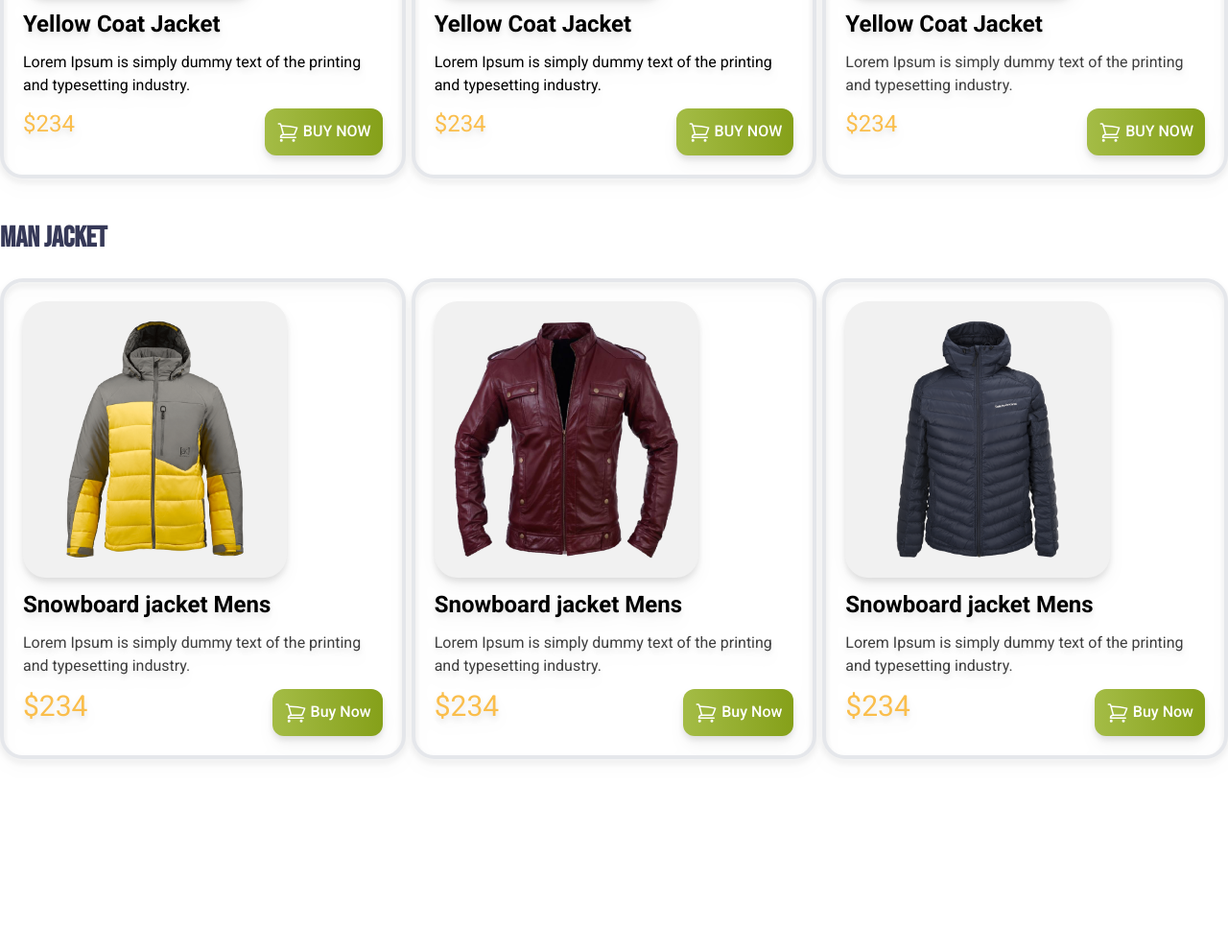
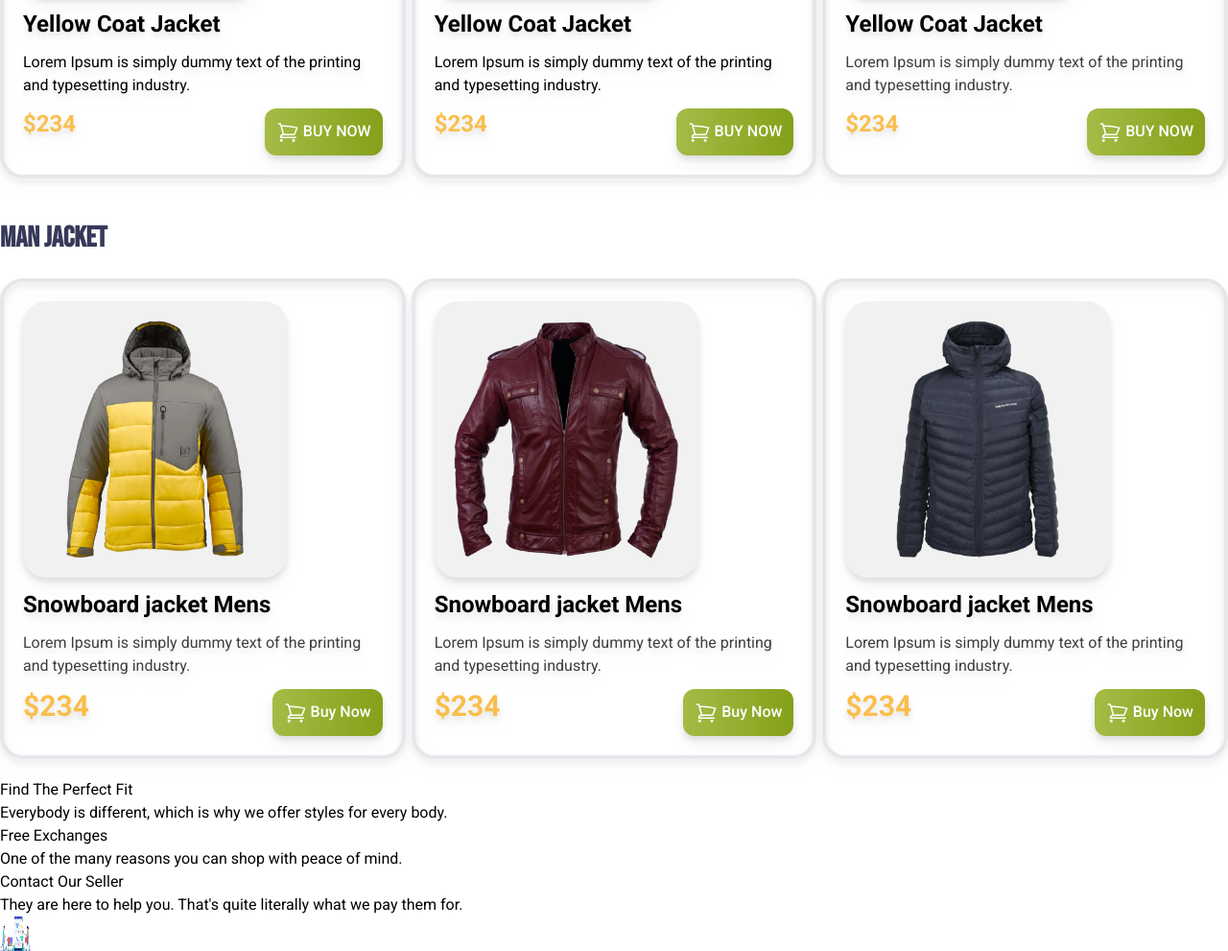
Before and after one commit to Shajid-Hasan/penguin-fashion-tailwind-css, a plain HTML site: page index.html in a window 1280 px wide. Shown: the part 906-1897 px from the top of the page at 96% size. Before the commit the page ends 1717 px from the top, so only its background shows below. Drawn offline with nearby package versions, Linux system fonts and the light colour scheme; a web font is replaced by a local one.

Commit message:
added new code

```diff
--- a/index.html
+++ b/index.html
@@ -70,7 +70,7 @@
 
                         <div class="flex justify-between">
 
-                            <h2 class="text-[#FABE4C] text-2xl">$234</h2>
+                            <h2 class="text-[#FABE4C] text-2xl font-bold">$234</h2>
 
                             <button class="bg-green-600 px-3 py-3 rounded-xl font-medium text-white bg-gradient-to-r from-[#A4BC46] to-[#85A019]">
 
@@ -94,7 +94,7 @@
 
                         <div class="flex justify-between">
 
-                            <h2 class="text-[#FABE4C] text-2xl">$234</h2>
+                            <h2 class="text-[#FABE4C] text-2xl font-bold">$234</h2>
 
                             <button class="bg-green-600 px-3 py-3 rounded-xl font-medium text-white bg-gradient-to-r from-[#A4BC46] to-[#85A019]">
 
@@ -118,7 +118,7 @@
 
                         <div class="flex justify-between">
 
-                            <h2 class="text-[#FABE4C] text-2xl">$234</h2>
+                            <h2 class="text-[#FABE4C] text-2xl font-bold">$234</h2>
 
                             <button class="bg-green-600 px-3 py-3 rounded-xl font-medium text-white bg-gradient-to-r from-[#A4BC46] to-[#85A019]">
 
@@ -130,7 +130,7 @@
                         </div>
                 </div>
             </div>
-
+        </section>
             <!-- Man Jacket Section -->
 
         <section class="my-5">
@@ -153,7 +153,7 @@
                         printing and typesetting industry.</p>
 
                     <div class="flex justify-between">
-                            <h2 class="text-3xl text-[#FABE4C]">$234</h2>
+                        <h2 class="text-3xl text-[#FABE4C] font-bold">$234</h2>
 
                         <button class="bg-green-600 px-3 py-3 rounded-xl font-medium text-white bg-gradient-to-r from-[#A4BC46] to-[#85A019]">
 
@@ -178,7 +178,7 @@
                         printing and typesetting industry.</p>
 
                     <div class="flex justify-between">
-                            <h2 class="text-3xl text-[#FABE4C]">$234</h2>
+                        <h2 class="text-3xl text-[#FABE4C] font-bold">$234</h2>
 
                         <button class="bg-green-600 px-3 py-3 rounded-xl font-medium text-white bg-gradient-to-r from-[#A4BC46] to-[#85A019]">
 
@@ -203,7 +203,7 @@
                         printing and typesetting industry.</p>
 
                     <div class="flex justify-between">
-                            <h2 class="text-3xl text-[#FABE4C]">$234</h2>
+                        <h2 class="text-3xl text-[#FABE4C] font-bold">$234</h2>
 
                         <button class="bg-green-600 px-3 py-3 rounded-xl font-medium text-white bg-gradient-to-r from-[#A4BC46] to-[#85A019]">
 
@@ -217,8 +217,27 @@
                 </div>
             </div>
     </section>
+    <div>
+        <div>
+            <h1>Find The Perfect Fit</h1>
+            <p>Everybody is different, which is why we
+                offer styles for every body.</p>
+        </div>
+        <div>
+            <h1>Free Exchanges</h1>
+            <p>One of the many reasons you can shop
+                with peace of mind.</p>
+        </div>
+        <div>
+            <h1>Contact Our Seller</h1>
+            <p>They are here to help you. That's quite
+                literally what we pay them for.</p>
+        </div>
 
-        </section>
+        <div>
+            <img class="h-9 w-8" src="images/shopping.png" alt="">
+        </div>
+    </div>
     </main>
 
     <footer>
```
Also changed, not shown: icons/bg1.png (added), icons/bg2.png (added), icons/bg3.png (added), icons/box.png (added), icons/house.png (added), icons/logo.png (added), icons/question.png (added), icons/shopping-cart 1.png (added). Lines whose indentation alone changed are shown as unchanged.
